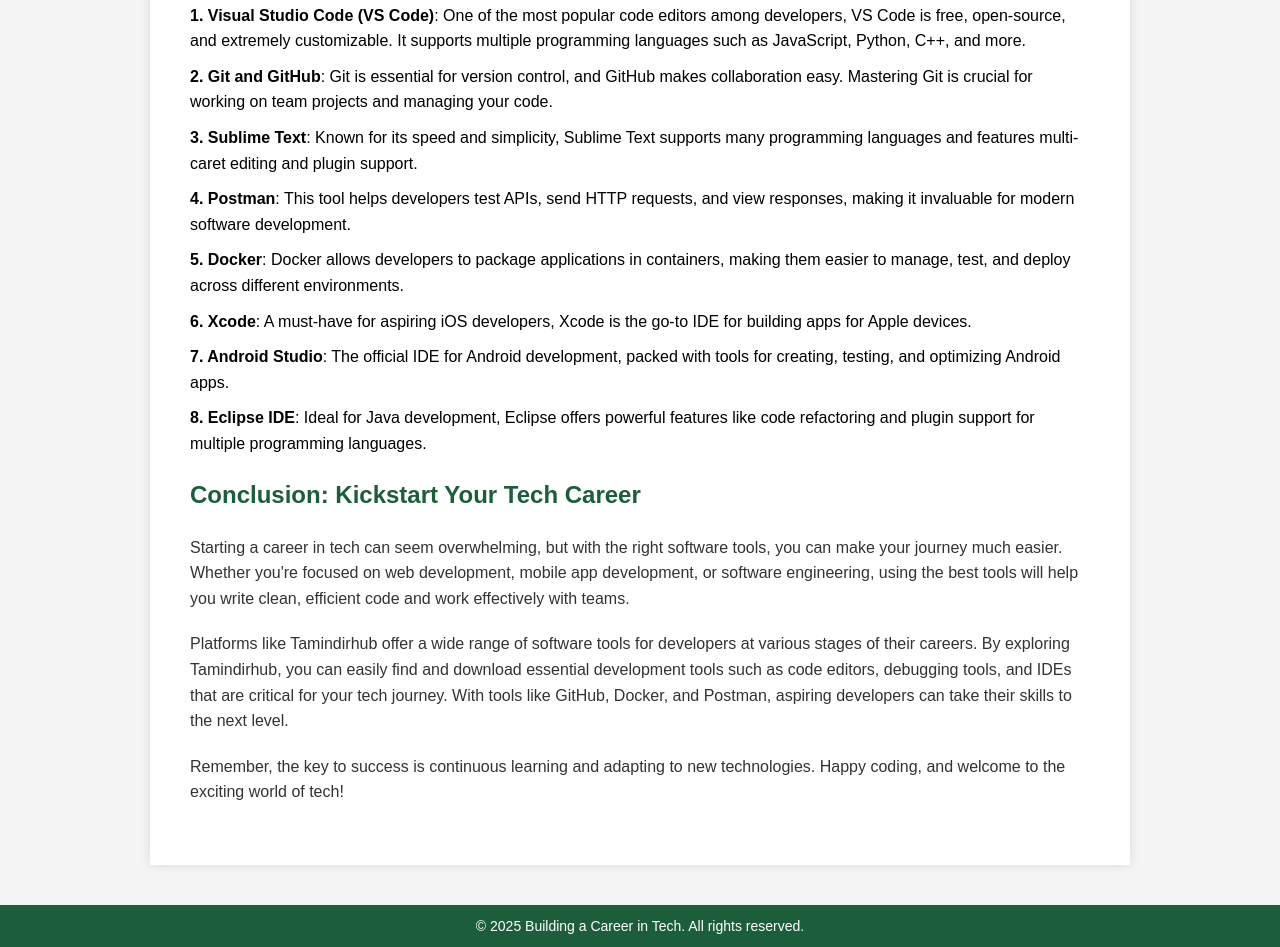
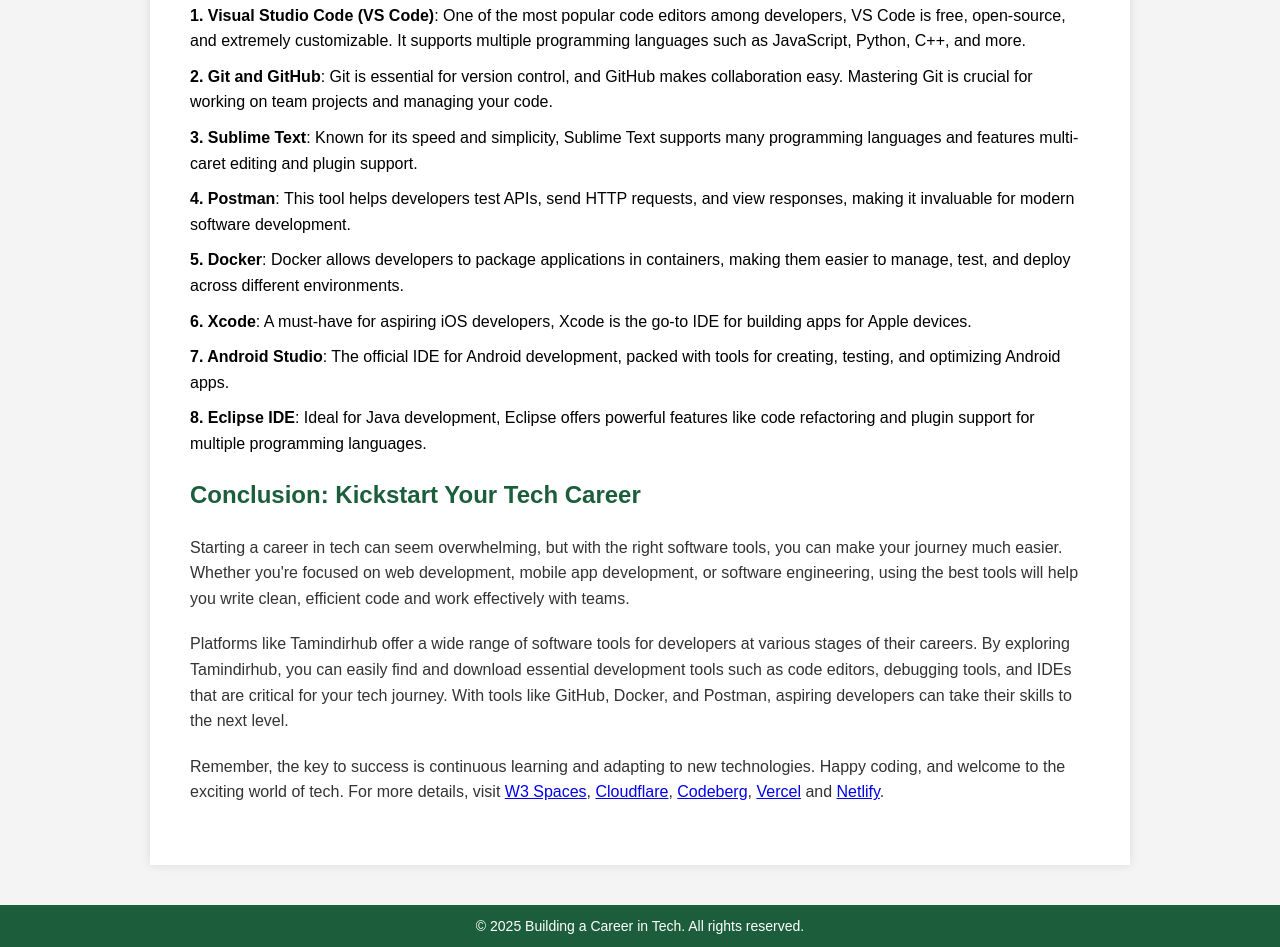
Before and after one commit to Shah-Sahb123/windowsoftwares, a plain HTML site: page index.html in a window 1280 px wide. Shown: the part 773-1720 px from the top of the page. Drawn offline with Linux system fonts and the light colour scheme.

Commit message:
Update index.html

```diff
--- a/index.html
+++ b/index.html
@@ -127,7 +127,7 @@
         <h2>Conclusion: Kickstart Your Tech Career</h2>
         <p>Starting a career in tech can seem overwhelming, but with the right software tools, you can make your journey much easier. Whether you're focused on web development, mobile app development, or software engineering, using the best tools will help you write clean, efficient code and work effectively with teams.</p>
         <p>Platforms like Tamindirhub offer a wide range of software tools for developers at various stages of their careers. By exploring Tamindirhub, you can easily find and download essential development tools such as code editors, debugging tools, and IDEs that are critical for your tech journey. With tools like GitHub, Docker, and Postman, aspiring developers can take their skills to the next level.</p>
-        <p>Remember, the key to success is continuous learning and adapting to new technologies. Happy coding, and welcome to the exciting world of tech!</p>
+        <p>Remember, the key to success is continuous learning and adapting to new technologies. Happy coding, and welcome to the exciting world of tech. For more details, visit <a href="https://softwarehubb.w3spaces.com/">W3 Spaces</a>, <a href="https://softwaressdownload.pages.dev/">Cloudflare</a>, <a href="https://tamindirhub.com/">Codeberg</a>, <a href="https://bestwebsiteforsoftwaress.vercel.app/">Vercel</a> and <a href="https://softwaress.netlify.app/">Netlify</a>.</p>
     </section>
 
 </main>
```
